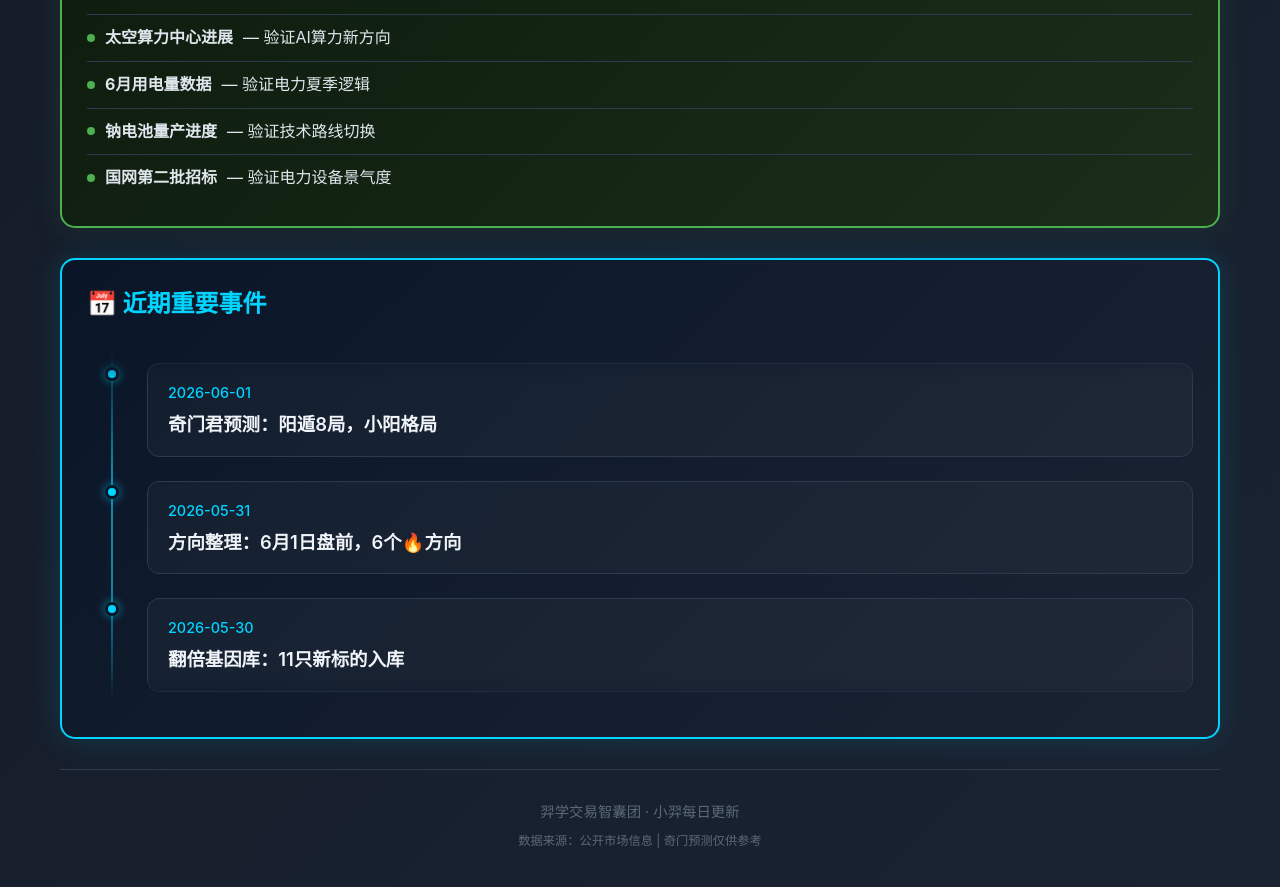
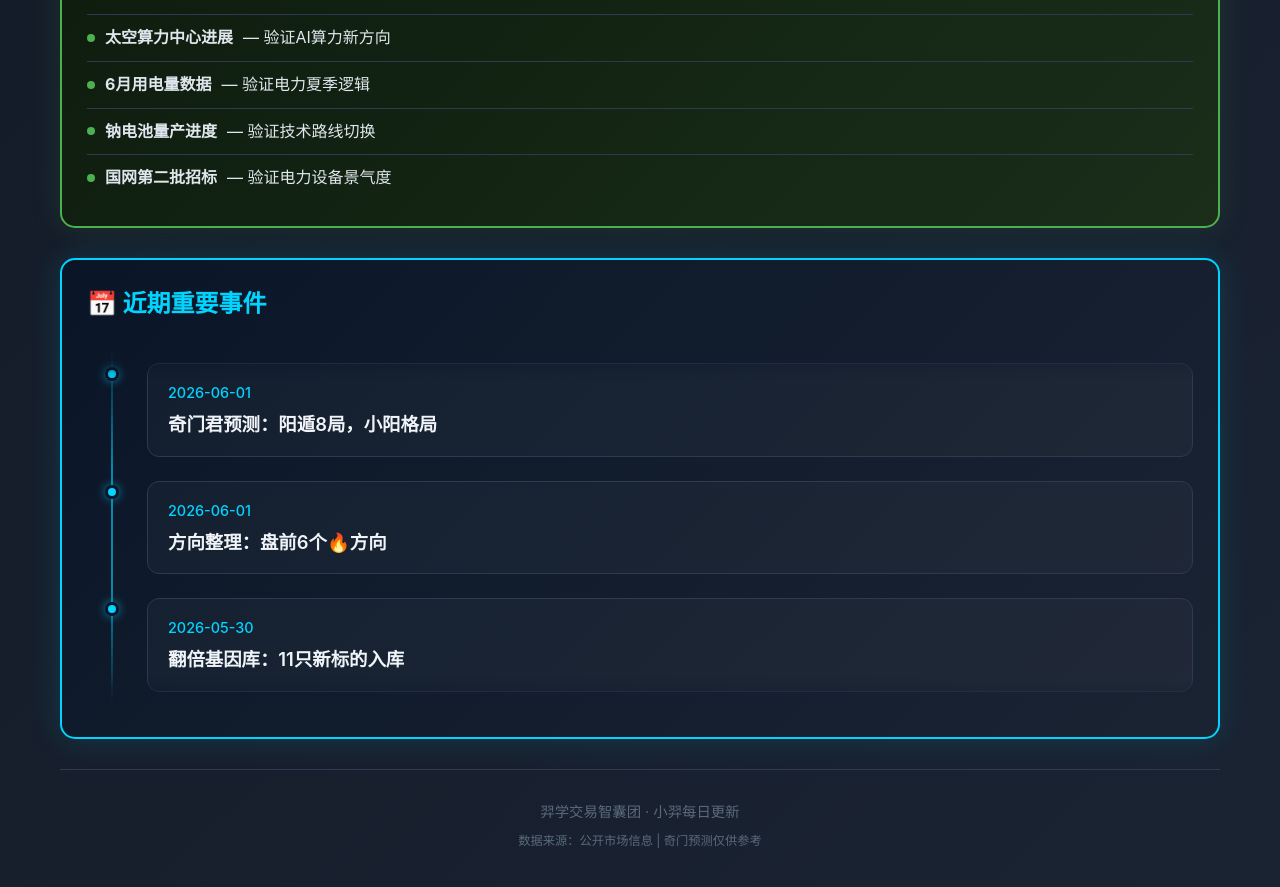
Before and after one commit to xiaoyi0319a/yixue-dashboard, a Jekyll site: the page index.html, which Jekyll copies as it is, in a window 1280 px wide and 900 px high, scrolled down 4523 px. Shown: the top 887 px of the window. Built offline with Jekyll 4.4.1, drawn with Linux system fonts in a browser that asks for light colours.

Commit message:
fix: 时间轴日期修正 5/31→6/1

```diff
--- a/index.html
+++ b/index.html
@@ -747,8 +747,8 @@
                 <div class="timeline-item">
                     <div class="timeline-dot"></div>
                     <div class="timeline-card">
-                        <a href="news.html" class="timeline-date">2026-05-31</a>
-                        <h3 class="timeline-title">方向整理：6月1日盘前，6个🔥方向</h3>
+                        <a href="news.html" class="timeline-date">2026-06-01</a>
+                        <h3 class="timeline-title">方向整理：盘前6个🔥方向</h3>
                     </div>
                 </div>
 
```
